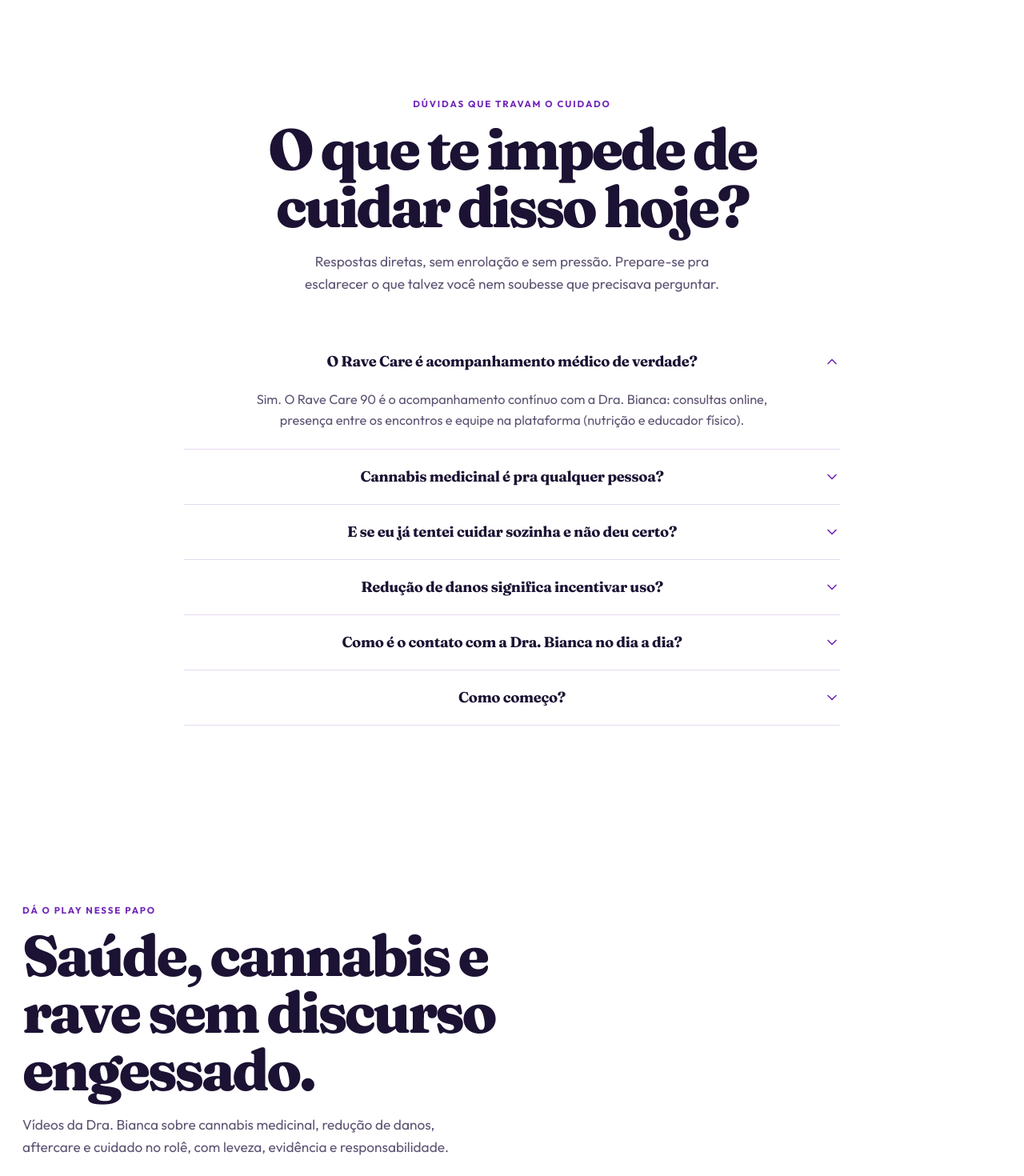
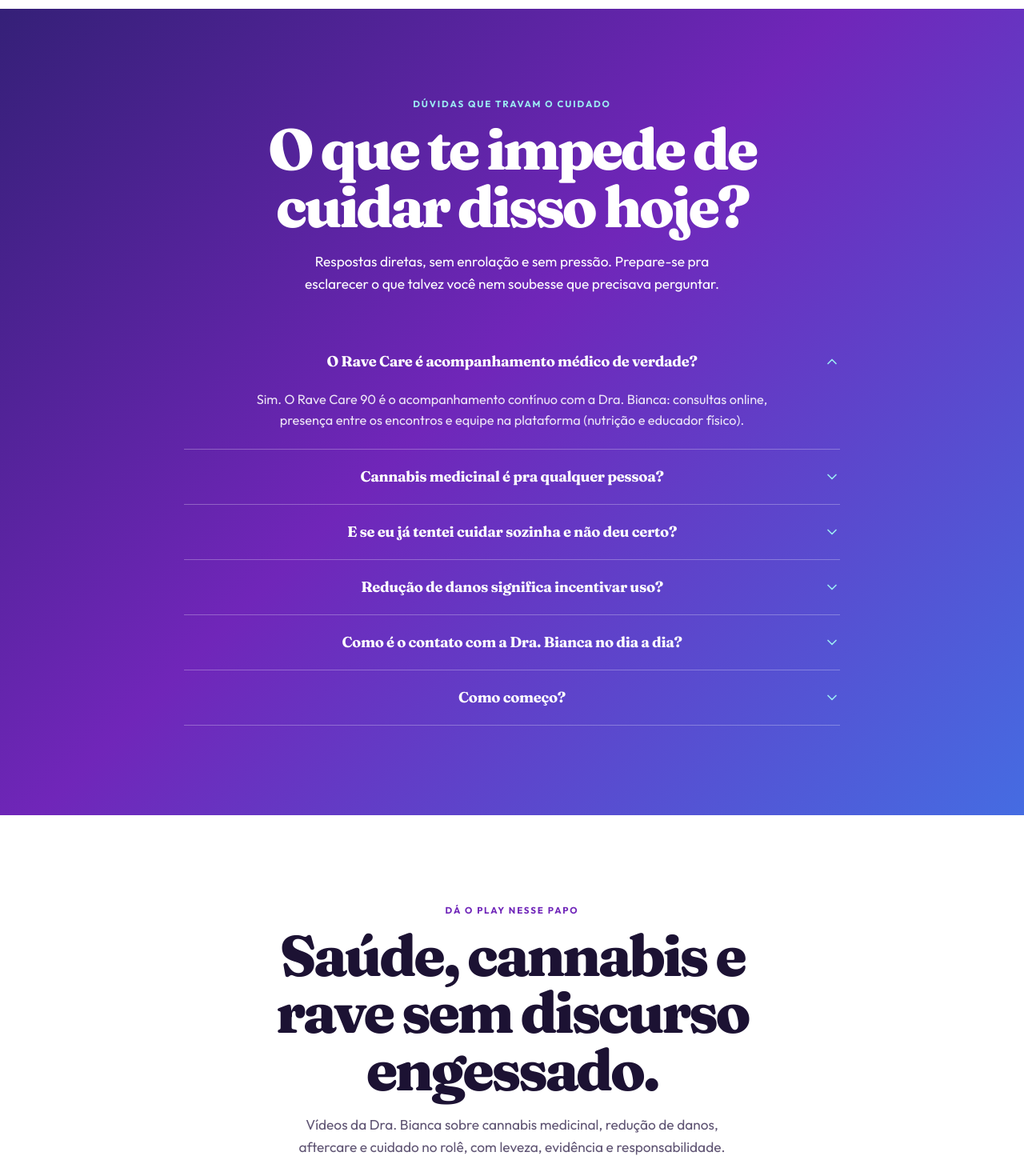
Before and after one commit to caiodasilvabatistadev-prog/RaveCare90, a React (Vite) app in the folder frontend/: page / in a window 1280 px wide. Shown: the part 6820-8290 px from the top of the page at 80% size. Built offline with nearby package versions, Linux system fonts and the light colour scheme.

Commit message:
style(frontend): align sections and refresh contact details

```diff
--- a/frontend/src/config/contact.ts
+++ b/frontend/src/config/contact.ts
@@ -1,6 +1,6 @@
 /** Public contact channels for Dra. Bianca (landing CTAs). */
 export const contact = {
-  email: 'contato@ravecareapp.com',
+  email: 'ravecareapp@gmail.com',
   instagram: 'https://www.instagram.com/biancarohsner/',
   /** Doctoralia-listed mobile; replies based on availability (not always-online). */
   whatsappE164: '5521920405871',
--- a/frontend/src/sections/Footer.tsx
+++ b/frontend/src/sections/Footer.tsx
@@ -1,4 +1,4 @@
-import { AtSign, Mail, MessageCircle } from 'lucide-react'
+import { AtSign, Mail } from 'lucide-react'
 import { features } from '../config/features'
 import { contact } from '../config/contact'
 
@@ -31,9 +31,6 @@
         </div>
         <div>
           <p className="footer-label">contato</p>
-          <a href="#bianca">
-            <MessageCircle size={16} aria-hidden="true" /> Contato diário
-          </a>
           <a href={`mailto:${contact.email}`}>
             <Mail size={16} aria-hidden="true" /> {contact.email}
           </a>
--- a/frontend/src/styles/social-proof.css
+++ b/frontend/src/styles/social-proof.css
@@ -97,6 +97,17 @@
 section.guidance#conteudo .eyebrow { color:#9cecf3; }
 section.guidance#conteudo .article-card { color:var(--color-text); border-color:rgba(255,255,255,.22); background:rgba(255,255,255,.96); box-shadow:0 16px 34px rgba(35,18,79,.18); }
 
+/* FAQ: use the same Rave Care gradient and high-contrast type as the other feature sections. */
+section.faq#conteudo { color:#fff; background:linear-gradient(135deg,#352078 0%,#7026b9 46%,#456ce2 100%); }
+section.faq#conteudo .section-heading h2,
+section.faq#conteudo .section-heading .section-description { color:#fff; }
+section.faq#conteudo .section-heading .eyebrow { color:#9cecf3; }
+section.faq#conteudo .faq-item { border-color:rgba(255,255,255,.28); }
+section.faq#conteudo .faq-trigger { color:#fff; }
+section.faq#conteudo .faq-trigger svg { color:#9cecf3; }
+section.faq#conteudo .faq-answer { color:rgba(255,255,255,.88); }
+section.faq#conteudo .faq-trigger:focus-visible { outline:2px solid #9cecf3; outline-offset:4px; }
+
 /* Instagram: ícone flat e interação com a paleta da marca. */
 .instagram-content .instagram-button .instagram-flat-icon { fill:none; stroke:currentColor; stroke-width:2; }
 .instagram-content .instagram-button .instagram-flat-icon__dot { fill:currentColor; stroke:none; }
@@ -190,3 +201,9 @@
 .testimonials .section-heading .eyebrow { justify-content: center; }
 .testimonials .section-description { margin-inline: auto; text-align: center; }
 .testimonials .testimonial-note { align-items: center; justify-content: center; text-align: center; }
+
+/* Center the Instagram intro and CTA to match the other section headings. */
+.instagram-content .instagram-grid > div:first-child { text-align: center; }
+.instagram-content .section-heading { margin-inline: auto; text-align: center; }
+.instagram-content .section-heading .eyebrow { justify-content: center; }
+.instagram-content .section-description { margin-inline: auto; }
```
